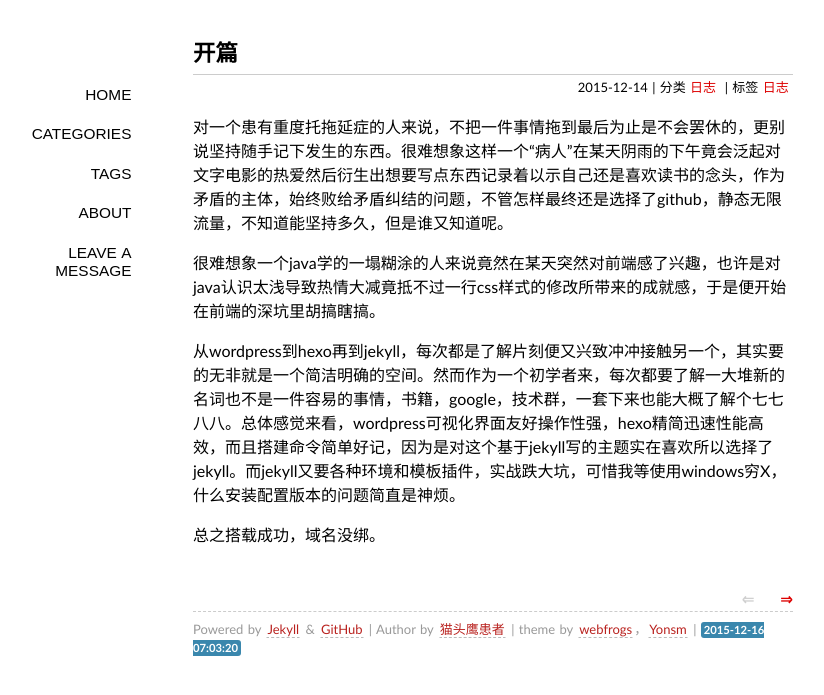
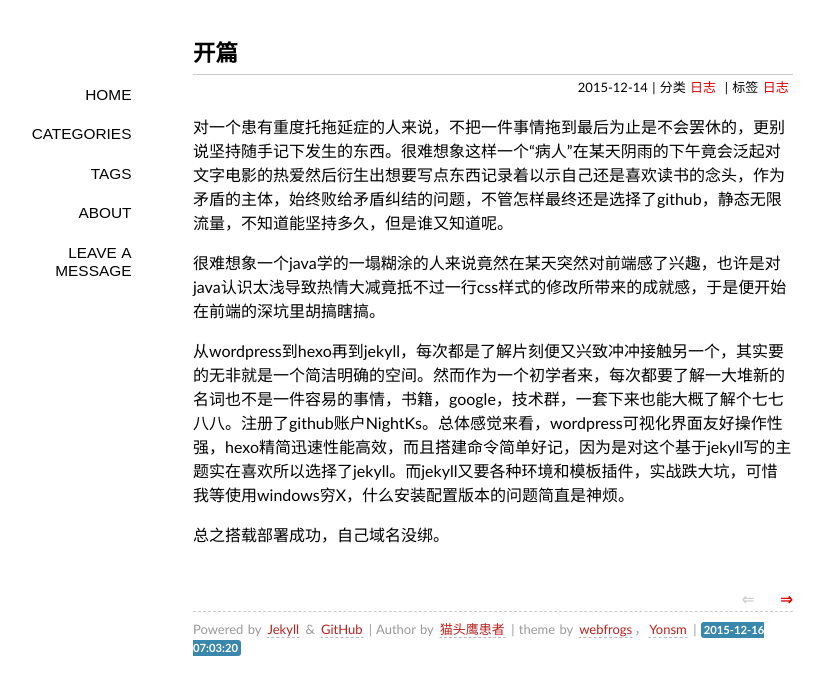
Before and after one commit to NightKs/NightKs.github.io, a Jekyll site: the page built from _posts/2015-12-14-kai-pian.md, in a window 1280 px wide. Shown: the top 695 px of the page, without its empty margins (147-971 px from the left). Built offline with Jekyll 4.4.1, drawn with Linux system fonts in a browser that asks for light colours; some web fonts are replaced; Markdown is read by kramdown in place of the engine named in the settings; comment, search, counter and statistics services are not loaded.

Commit message:
Update 2015-12-14-kai-pian.md

```diff
--- a/_posts/2015-12-14-kai-pian.md
+++ b/_posts/2015-12-14-kai-pian.md
@@ -9,6 +9,6 @@
 
 很难想象一个java学的一塌糊涂的人来说竟然在某天突然对前端感了兴趣，也许是对java认识太浅导致热情大减竟抵不过一行css样式的修改所带来的成就感，于是便开始在前端的深坑里胡搞瞎搞。
 
-从wordpress到hexo再到jekyll，每次都是了解片刻便又兴致冲冲接触另一个，其实要的无非就是一个简洁明确的空间。然而作为一个初学者来，每次都要了解一大堆新的名词也不是一件容易的事情，书籍，google，技术群，一套下来也能大概了解个七七八八。总体感觉来看，wordpress可视化界面友好操作性强，hexo精简迅速性能高效，而且搭建命令简单好记，因为是对这个基于jekyll写的主题实在喜欢所以选择了jekyll。而jekyll又要各种环境和模板插件，实战跌大坑，可惜我等使用windows穷X，什么安装配置版本的问题简直是神烦。
+从wordpress到hexo再到jekyll，每次都是了解片刻便又兴致冲冲接触另一个，其实要的无非就是一个简洁明确的空间。然而作为一个初学者来，每次都要了解一大堆新的名词也不是一件容易的事情，书籍，google，技术群，一套下来也能大概了解个七七八八。注册了github账户NightKs。总体感觉来看，wordpress可视化界面友好操作性强，hexo精简迅速性能高效，而且搭建命令简单好记，因为是对这个基于jekyll写的主题实在喜欢所以选择了jekyll。而jekyll又要各种环境和模板插件，实战跌大坑，可惜我等使用windows穷X，什么安装配置版本的问题简直是神烦。
 
-总之搭载成功，域名没绑。
+总之搭载部署成功，自己域名没绑。
```
